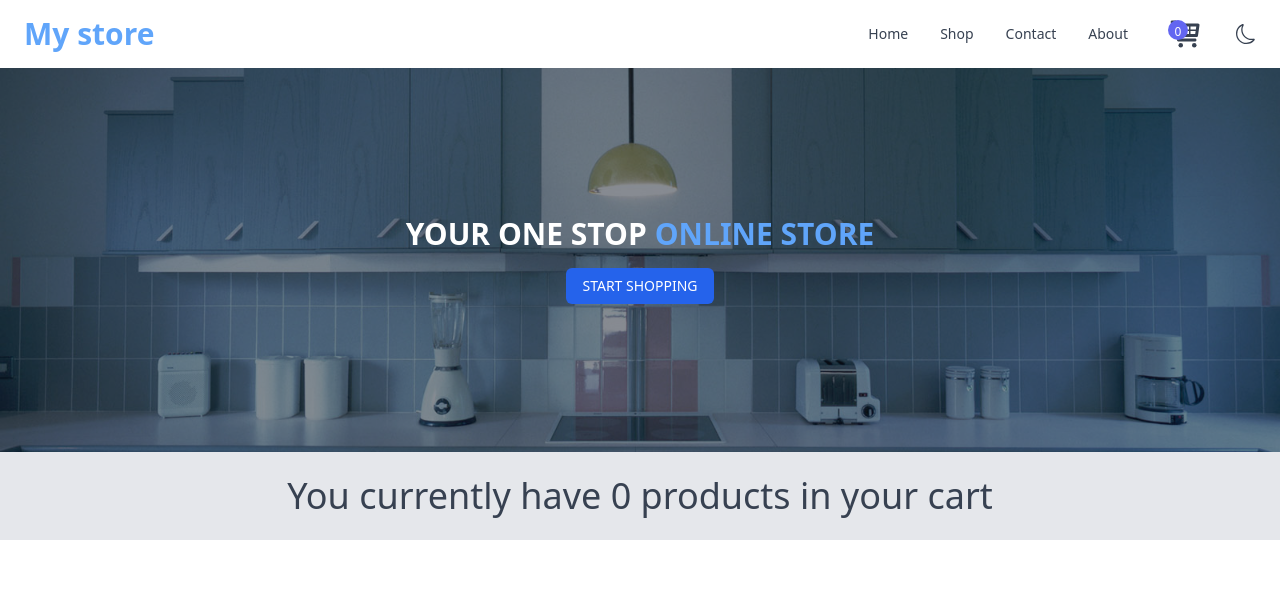
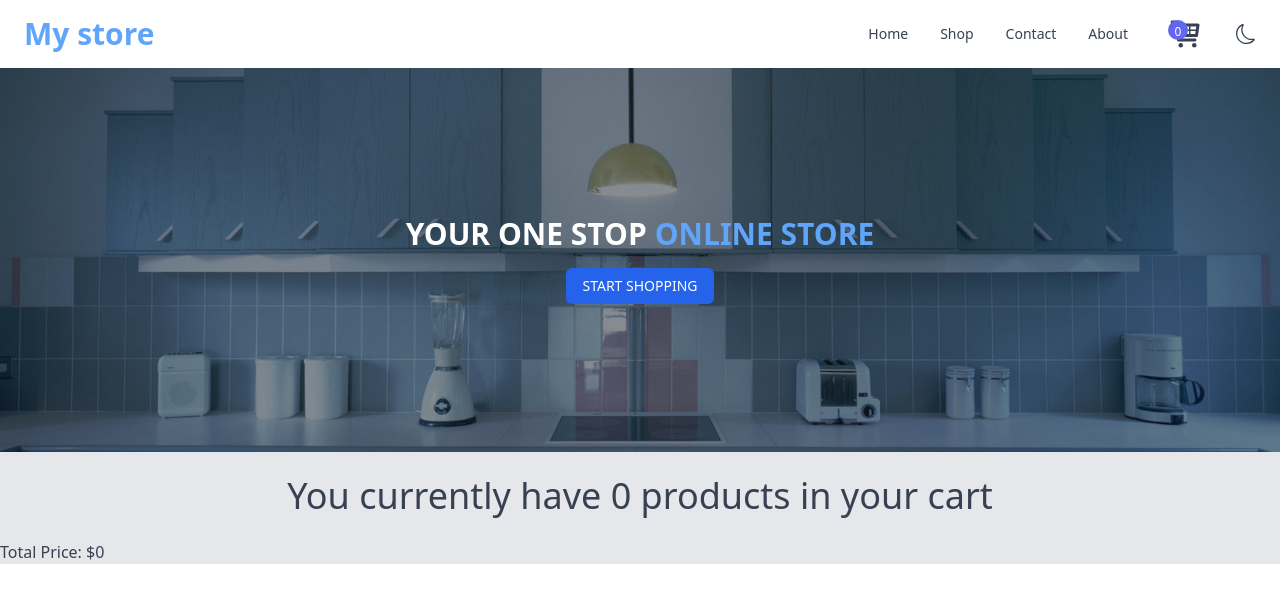
Before and after one commit to segundevs/online-store, a React (Create React App) app: page /cart in a window 1280 px wide. Shown: the top 602 px of the page. Built offline with nearby package versions, Linux system fonts and the light colour scheme.

Commit message:
working on cart

```diff
--- a/src/components/Card.js
+++ b/src/components/Card.js
@@ -3,14 +3,16 @@ import { CartContext } from '../contexts/cartContext/CartContext';
 
 const Card = ({item}) => {
 
-  const { addToCart, isInCart, removeFromCart, cartPriceList } = useContext(CartContext);
+  const { addToCart, isInCart, removeFromCart } = useContext(CartContext);
+
+
+
 
   const handleClick = (item) => {
     if(isInCart(item.id)){
       removeFromCart(item.id)
     }else{
       addToCart(item)
-      cartPriceList(item)
     }
   }
 
@@ -27,6 +29,7 @@ const Card = ({item}) => {
             <h1 className="text-lg font-bold text-white">${item.price}</h1>
             <button onClick={() => handleClick(item)} className="px-2 py-1 text-xs font-semibold text-gray-900 uppercase transition-colors duration-200 transform bg-white rounded hover:bg-gray-200 focus:bg-gray-400 focus:outline-none">{isInCart(item.id) ? 'Remove from Cart' : 'Add to cart'}</button>
         </div>
+
     </div>
   )
 }
--- a/src/components/NavLinks.js
+++ b/src/components/NavLinks.js
@@ -11,9 +11,9 @@ const NavLinks = ({isOpen, setIsOpen}) => {
   const { cartItem} = useContext(CartContext);
 
   return (
-    <div className={`items-center md:flex ${isOpen ? "block" : "hidden" }`}>
+    <div onClick={() => setIsOpen(prev => !prev)} className={`items-center md:flex ${isOpen ? "block" : "hidden" }`}>
                     {/*Mobile Menu open: "block", Menu closed: "hidden"*/}
-      <div onClick={() => setIsOpen(prev => !prev)} className="flex flex-col md:flex-row md:mx-6">
+      <div  className="flex flex-col md:flex-row md:mx-6">
           <Link to="/" className="my-1 text-sm font-medium text-gray-700 dark:text-gray-200 hover:text-indigo-500 dark:hover:text-indigo-400 md:mx-4 md:my-0">Home</Link>
           <Link to="/shop" className="my-1 text-sm font-medium text-gray-700 dark:text-gray-200 hover:text-indigo-500 dark:hover:text-indigo-400 md:mx-4 md:my-0">Shop</Link>
           <Link to="/contact" className="my-1 text-sm font-medium text-gray-700 dark:text-gray-200 hover:text-indigo-500 dark:hover:text-indigo-400 md:mx-4 md:my-0">Contact</Link>
--- a/src/contexts/cartContext/CartContext.js
+++ b/src/contexts/cartContext/CartContext.js
@@ -1,4 +1,4 @@
-import React, { createContext } from 'react';
+import React, { useState, createContext } from 'react';
 import useLocalStorage from '../../hooks/useLocalStorage';
 
 export const CartContext = createContext();
@@ -6,38 +6,35 @@ export const CartContext = createContext();
 const CartContextProvider = ({children}) => {
 
   const [cartItem, setCartItem] = useLocalStorage('inCart', []);
- // const [cartPrice, setCartPrice] = useLocalStorage('totalPrice', [])
+  const [quantity, setQuantity] = useState(1);
 
+  //Add item to cart
   const addToCart = (item) => {
     const newCartItems = [...cartItem, item];
     setCartItem(newCartItems);
   };
 
-
-  // const cartPriceList = (item) => {
-  //   const newCartPrice = [...cartPrice, {item: item.price}];
-
-  //   newCartPrice.reduce((acc, curr) => {
-  //     if(curr){
-  //       acc += newCartPrice
-  //     }
-  //     return acc;
-  //   }, 0)
-
-  //   setCartPrice(newCartPrice);
-  //   console.log(setCartPrice(newCartPrice))
-  // }
-
+  //Remove item from cart
   const removeFromCart = (id) => {
     setCartItem(prevCartItem => prevCartItem.filter(item=> item.id !== id));
   };
 
+  //Check if item is in cart
   const isInCart = (id) => {
     return cartItem.some(item => item.id === id)
   };
 
+  //Manage the quantity of items is cart
+  const increment = () => {
+      setQuantity(quantity + 1);
+  }
+
+  const decrement = () => {
+      setQuantity(quantity - 1);
+  }
+
   return (
-    <CartContext.Provider value = {{ cartItem, addToCart, removeFromCart, isInCart }}>
+    <CartContext.Provider value = {{ cartItem, quantity, addToCart, removeFromCart, isInCart, increment, decrement }}>
       {children}
     </CartContext.Provider>
   )
--- a/src/pages/Cart.js
+++ b/src/pages/Cart.js
@@ -1,17 +1,29 @@
-import React, { useContext } from 'react';
+import React, { useContext, useState } from 'react';
 import Card from '../components/Card';
 import { CartContext } from '../contexts/cartContext/CartContext';
 
 
 const Cart = () => {
+  const { cartItem, quantity, increment, decrement } = useContext(CartContext);
 
-  const { cartItem } = useContext(CartContext);
+
+  const totalPrice = cartItem.reduce((acc, curr)=> acc + quantity * curr.price, 0);
+
   return (
     <>
     <h1 className="text-gray-700 dark:text-gray-200 text-center text-4xl my-6">{`You currently have ${cartItem.length} products in your cart`}</h1>
+    <h3>Total Price: ${totalPrice}</h3>
+
     <div className="lg:grid lg:grid-cols-3 lg:gap-4">
     {cartItem && cartItem.map((cartProp) => (
+      <>
       <Card item={cartProp} key={cartProp.id}/>
+      <div>
+        <button onClick={decrement}>-</button>
+        <h3>{quantity}</h3>
+        <button onClick={increment}>+</button>
+      </div>
+      </>
     ))}
     </div>
     </>
```
Also changed, not shown: src/index.js (+4 -4 lines).
